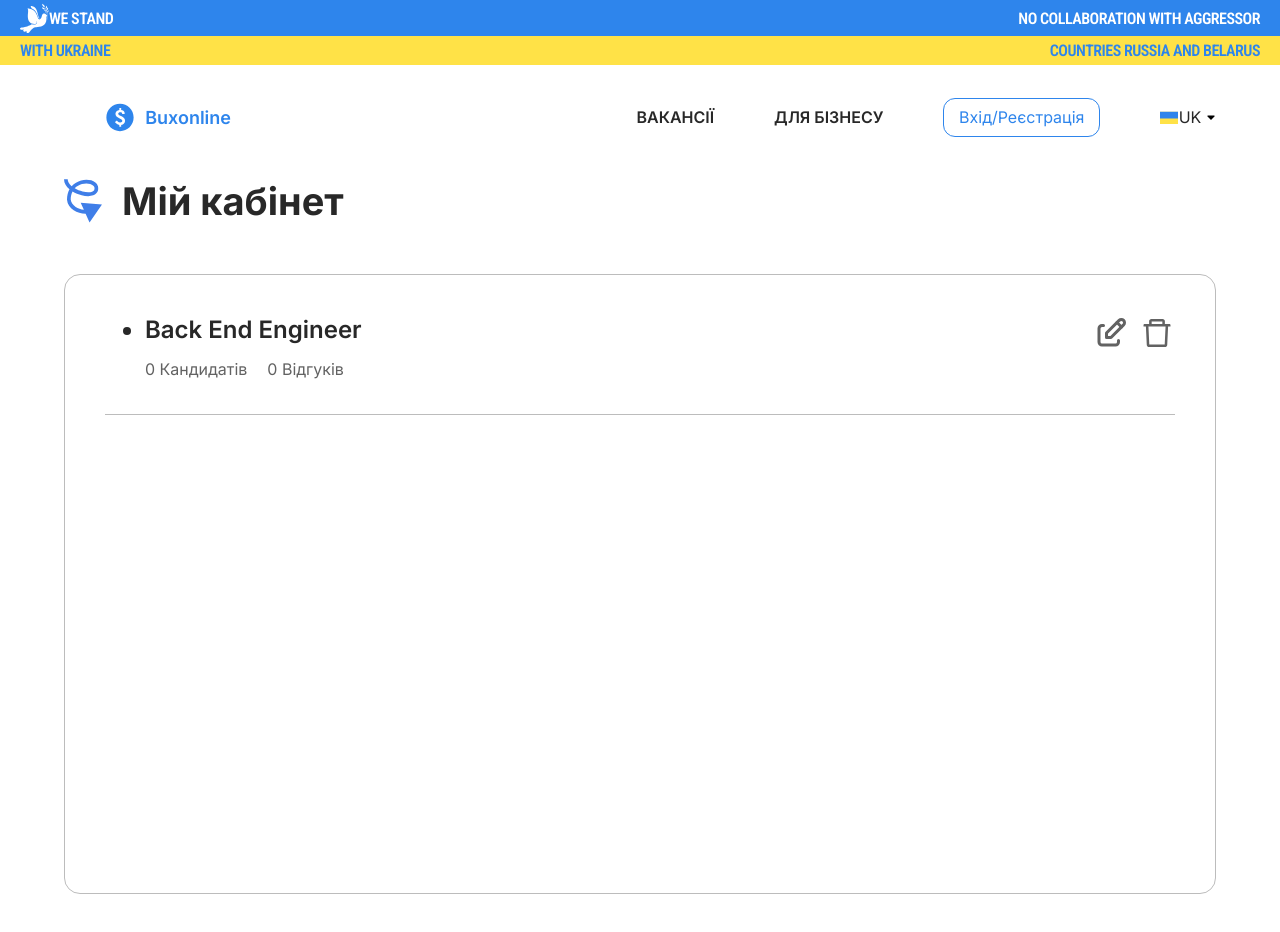
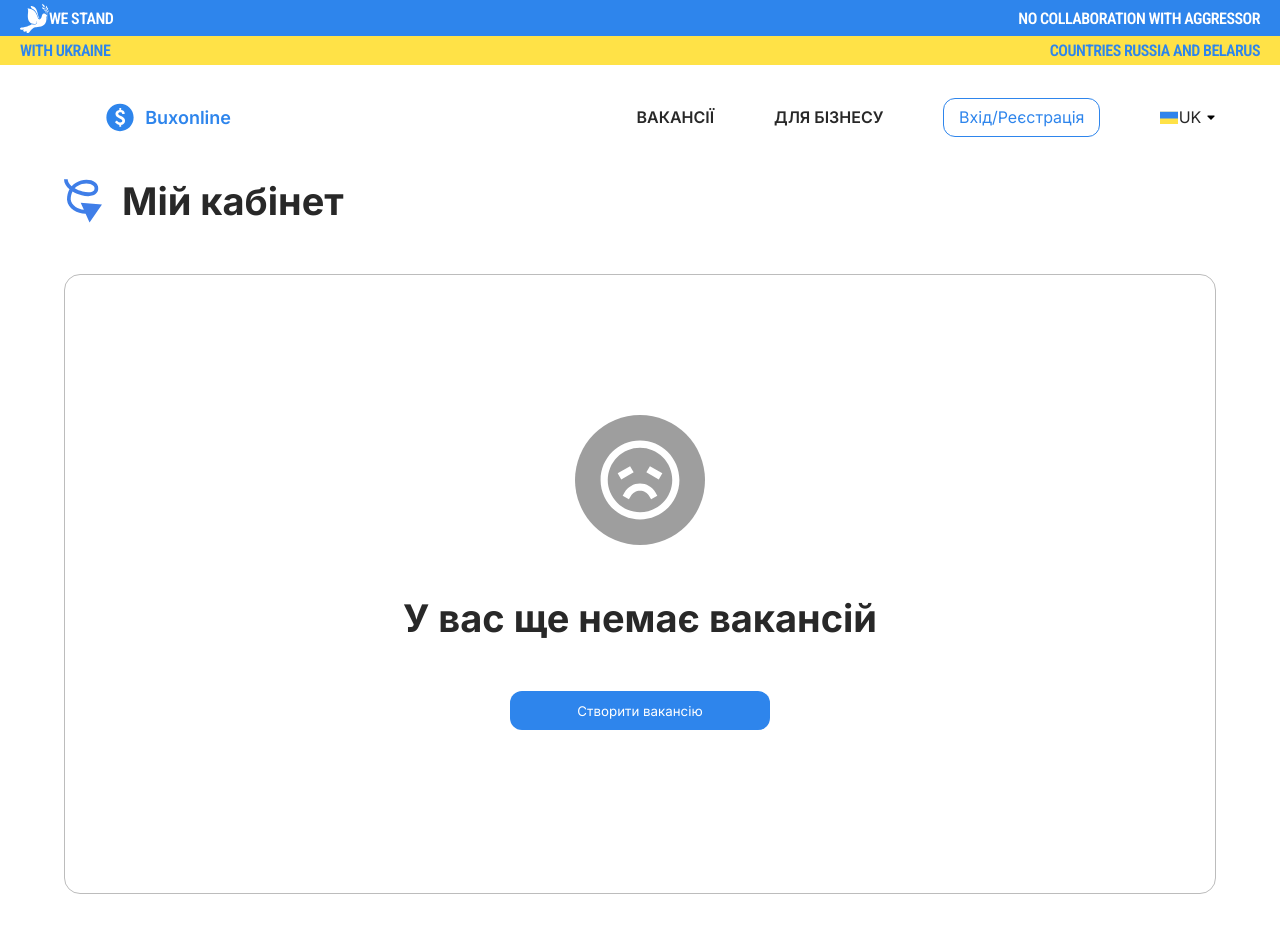
Before and after one commit to SergeyMyronenko/BuxOnline, a React (Vite) app: page /BuxOnline/company/jobs in a window 1280 px wide. Shown: the top 932 px of the page. Built offline with nearby package versions, Linux system fonts and the light colour scheme.

Commit message:
Fix: navigation

```diff
--- a/src/App.scss
+++ b/src/App.scss
@@ -63,3 +63,6 @@ h6 {
 
 
 }
+a{
+  text-decoration: none;
+}
--- a/src/Components/Buttons/HollowButton/HollowButton.scss
+++ b/src/Components/Buttons/HollowButton/HollowButton.scss
@@ -18,7 +18,6 @@
     // Змінює колір фону, тексту та рамки, а також курсор
     // при вимкненому стані
 
-
     &:disabled {
         background-color: styles.$grayForFill;
         color: styles.$grayForText;
--- a/src/Pages/EmployerPage/ChooseMethodToCreate.jsx
+++ b/src/Pages/EmployerPage/ChooseMethodToCreate.jsx
@@ -105,7 +105,7 @@ const ChooseMethodTochoose = () => {
                             </div>
                             {/* для правильного позиціонування */}
                             <form action="">
-                                <Link to='/BuxOnline/company/jobs/choose'>
+                                <Link to='/BuxOnline/company/jobs/create'>
                                     <SolidButton width={100} borderRadius={20}>Далі</SolidButton>
                                 </Link>
                             </form>
--- a/src/Pages/EmployerPage/CompanyCabinet.jsx
+++ b/src/Pages/EmployerPage/CompanyCabinet.jsx
@@ -130,7 +130,9 @@ const CompanyCabinet = () => {
                                     </Link>
                                 </ul>
                             </div>
-                            <SolidButton>Додати вакансію</SolidButton>
+                            <Link to='/BuxOnline/company/jobs/choose'>
+                                <SolidButton>Додати вакансію</SolidButton>
+                            </Link>
                         </div>
                         <div className="company-info">{profileData(dataPlaceholer)}</div>
                     </span>
--- a/src/Pages/EmployerPage/CompanyVacancies.jsx
+++ b/src/Pages/EmployerPage/CompanyVacancies.jsx
@@ -3,7 +3,7 @@ import Header from '../../Components/Header/Header';
 import Nav from '../../Components/Nav/Nav';
 import './CompanyVacancies.scss';
 import SolidButton from '../../Components/Buttons/SolidButton/SolidButton';
-
+import { Link } from 'react-router-dom';
 import { TbEdit } from "react-icons/tb";
 import { AiOutlineDelete } from "react-icons/ai";
 const dataPlaceholder = [{
@@ -46,7 +46,9 @@ function DisplayVacancies(data) {
                     <path d="M65.0007 32.7502C60.7655 32.7502 56.5719 33.5843 52.6591 35.205C48.7464 36.8258 45.1911 39.2013 42.1965 42.196C39.2018 45.1907 36.8263 48.7459 35.2055 52.6586C33.5848 56.5714 32.7507 60.765 32.7507 65.0002C32.7507 69.2353 33.5848 73.429 35.2055 77.3417C36.8263 81.2545 39.2018 84.8097 42.1965 87.8044C45.1911 90.799 48.7464 93.1746 52.6591 94.7953C56.5719 96.416 60.7655 97.2502 65.0007 97.2502C73.5539 97.2502 81.7568 93.8524 87.8048 87.8044C93.8529 81.7563 97.2507 73.5534 97.2507 65.0002C97.2507 56.4469 93.8529 48.244 87.8048 42.196C81.7568 36.1479 73.5539 32.7502 65.0007 32.7502ZM25.584 65.0002C25.584 43.2314 43.2319 25.5835 65.0007 25.5835C86.7694 25.5835 104.417 43.2314 104.417 65.0002C104.417 86.7689 86.7694 104.417 65.0007 104.417C43.2319 104.417 25.584 86.7689 25.584 65.0002ZM58.6689 57.3533L46.2562 64.52L42.6729 58.3137L55.0856 51.147L58.6689 57.3533ZM74.9229 51.147L87.3356 58.3137L83.7522 64.52L71.3396 57.3533L74.9229 51.147ZM49.4812 77.5382C51.0545 74.8148 53.3169 72.5534 56.0412 70.9815C58.7654 69.4096 61.8554 68.5826 65.0007 68.5835C68.1456 68.5836 71.2351 69.4115 73.9587 70.984C76.6823 72.5565 78.944 74.8182 80.5165 77.5418L82.3117 80.6414L76.109 84.2283L74.3173 81.1287C73.3737 79.4929 72.0157 78.1344 70.3802 77.1902C68.7446 76.246 66.8892 75.7493 65.0007 75.7502C63.1125 75.749 61.2573 76.2451 59.6217 77.1887C57.9862 78.1322 56.6281 79.4899 55.684 81.1252L53.8923 84.2283L47.6896 80.6414L49.4812 77.5382Z" fill="white" />
                 </svg>
                 <h1>У вас ще немає вакансій</h1>
-                <SolidButton width={260}>Створити вакансію</SolidButton>
+                <Link to='/BuxOnline/company/jobs/choose' >
+                    <SolidButton width={260}>Створити вакансію</SolidButton>
+                </Link>
             </div>
         )
     }
@@ -67,7 +69,7 @@ const CompanyVacancies = () => {
                         </span>
                     </span>
                     <div className="all-vacancies">
-                        {DisplayVacancies(dataPlaceholder)}
+                        {DisplayVacancies()}
                     </div>
                 </div>
             </div>
--- a/src/Pages/EmployerPage/EmployerPage.scss
+++ b/src/Pages/EmployerPage/EmployerPage.scss
@@ -7,7 +7,9 @@
     justify-content: center;
     align-items: center;
     color: styles.$blackForText;
-
+    a{
+        text-decoration: none;
+    }
     .cabinet-box {
         width: 90%;
         height: 90%;
```
